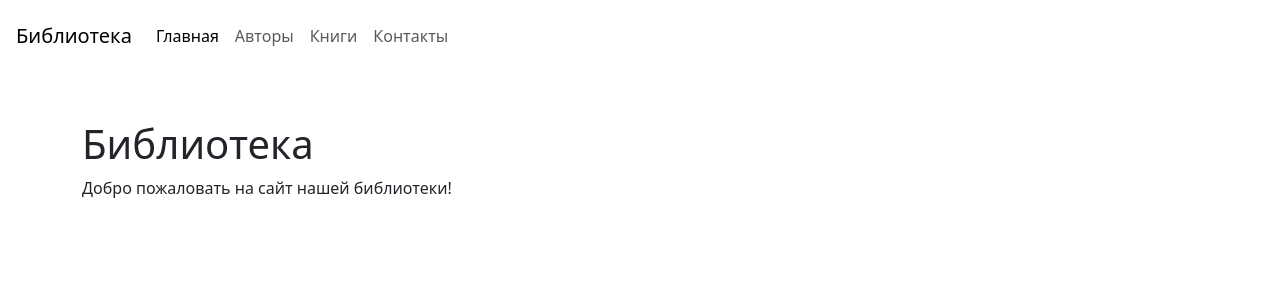
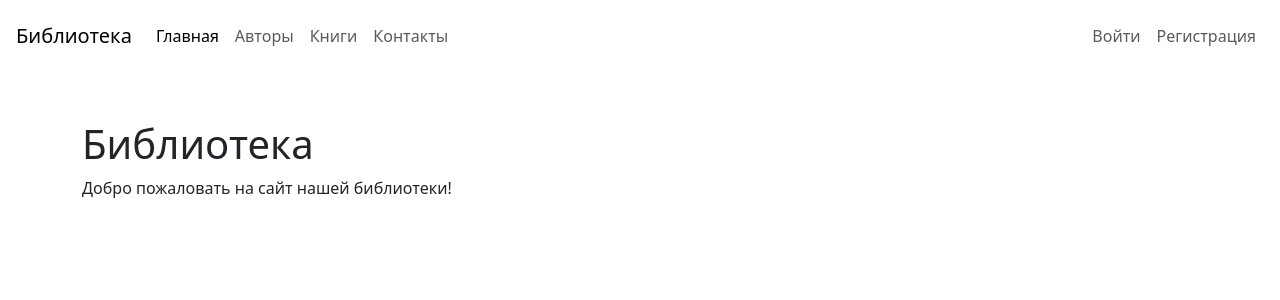
Before and after one commit to tray-46/Django_beginings, a Django app: page /library/index/ in a window 1280 px wide. Shown: the top 300 px of the page. Run offline with Django 5.2, Linux system fonts and the light colour scheme; parts of the project's set-up code (start-up, migrations or seed data) failed here and were passed over; some libraries are stand-ins or nearby versions.

Commit message:
login/logout in menus

```diff
--- a/library/templates/library/base.html
+++ b/library/templates/library/base.html
@@ -3,7 +3,7 @@
 <html lang="en">
 <head>
     <meta charset="UTF-8">
-    <meta name="viewport" content="width=device-width. initial-scale=1.0">
+    <meta name="viewport" content="width=device-width initial-scale=1.0">
     <title>{% block title %}Управление библиотекой{% endblock %}</title>
     <link type="text/css" href="{% static 'css/bootstrap.min.css' %}" rel="stylesheet">
 </head>
@@ -15,11 +15,11 @@
         <span class="navbar-toggler-icon"></span>
     </button>
     {% with request.resolver_match.url_name as current_url %}
-        <div class="collapse navbar-collapse" id="navbarNav">
+    <div class="collapse navbar-collapse d-flex justify-content-between" id="navbarNav">
+        <div>
             <ul class="navbar-nav">
                 <li class="nav-item">
                     <a class="nav-link {% if current_url == 'index' %}active{% endif %}"
-                       {% if current_url == 'index' %}active{% endif %}
                        href="{% url 'library:index' %}">Главная</a>
                 </li>
                 <li class="nav-item">
@@ -36,6 +36,28 @@
                 </li>
             </ul>
         </div>
+        <div>
+            <ul class="navbar-nav">
+                {% if user.is_authenticated %}
+                <li class="nav-item d-flex align-items-center">
+                    <span>{{ user.username }}</span>
+                    <form method="POST" action="{% url 'users:logout' %}">
+                        {% csrf_token %}
+                        <button class="nav-link" type="submit">Выйти</button>
+                    </form>
+                </li>
+                {% else %}
+                <li class="nav-item">
+                    <a class="nav-link" href="{% url 'users:login' %}">Войти</a>
+                </li>
+                <li class="nav-item">
+                    <a class="nav-link" href="{% url 'users:register' %}">Регистрация</a>
+                </li>
+                {% endif %}
+            </ul>
+        </div>
+    </div>
+    </div>
     {% endwith %}
 </nav>
 
--- a/library/templates/library/header.html
+++ b/library/templates/library/header.html
@@ -1,4 +1,8 @@
 <header>
   <h1>Библиотека</h1>
+  {% if user.is_authenticated %}
+  <p>{{ user.username }}, добро пожаловать на сайт нашей библиотеки!</p>
+  {% else %}
   <p>Добро пожаловать на сайт нашей библиотеки!</p>
+  {% endif %}
 </header>
```
Also changed, not shown: students/templates/students/base.html (+21 -0 lines). Lines whose indentation alone changed are shown as unchanged.
